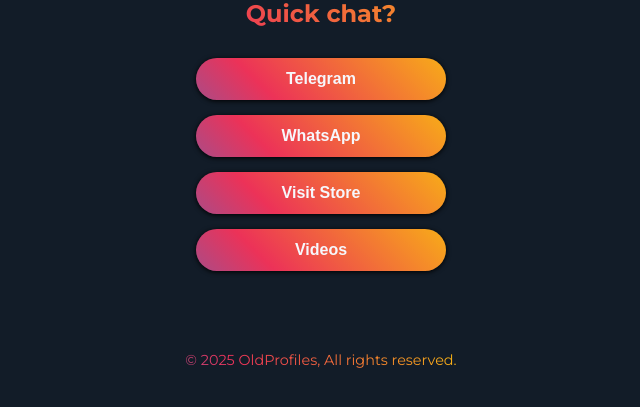
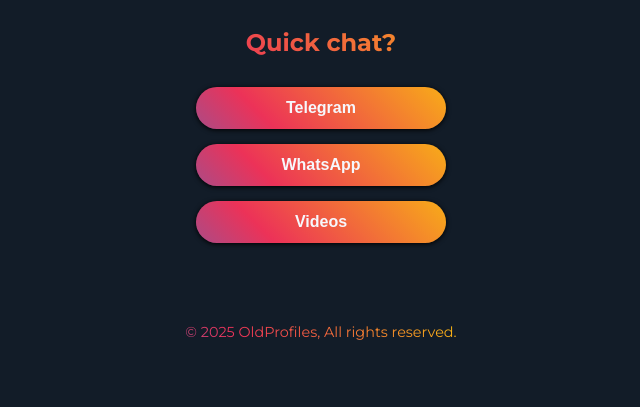
Before and after one commit to oldprofiles/oldprofiles.github.io, a plain HTML site: page index.html in a window 1280 px wide. Shown: the part 283-690 px from the top of the page, without its empty margins (319-959 px from the left). Drawn offline with Linux system fonts and the light colour scheme; a web font is replaced by a local one.

Commit message:
Update index.html

```diff
--- a/index.html
+++ b/index.html
@@ -161,7 +161,6 @@
     <div class="buttons">
       <button class="btn" onclick="openLink('https://t.me/EliteWorks')">Telegram</button>
       <button class="btn" onclick="openLink('https://wa.me/12523407910')">WhatsApp</button>
-      <button class="btn" onclick="openLink('https://accs-market.com/profile/VENTURE')">Visit Store</button>
       <button class="btn" onclick="openVideo()">Videos</button>
     </div>
 
```
